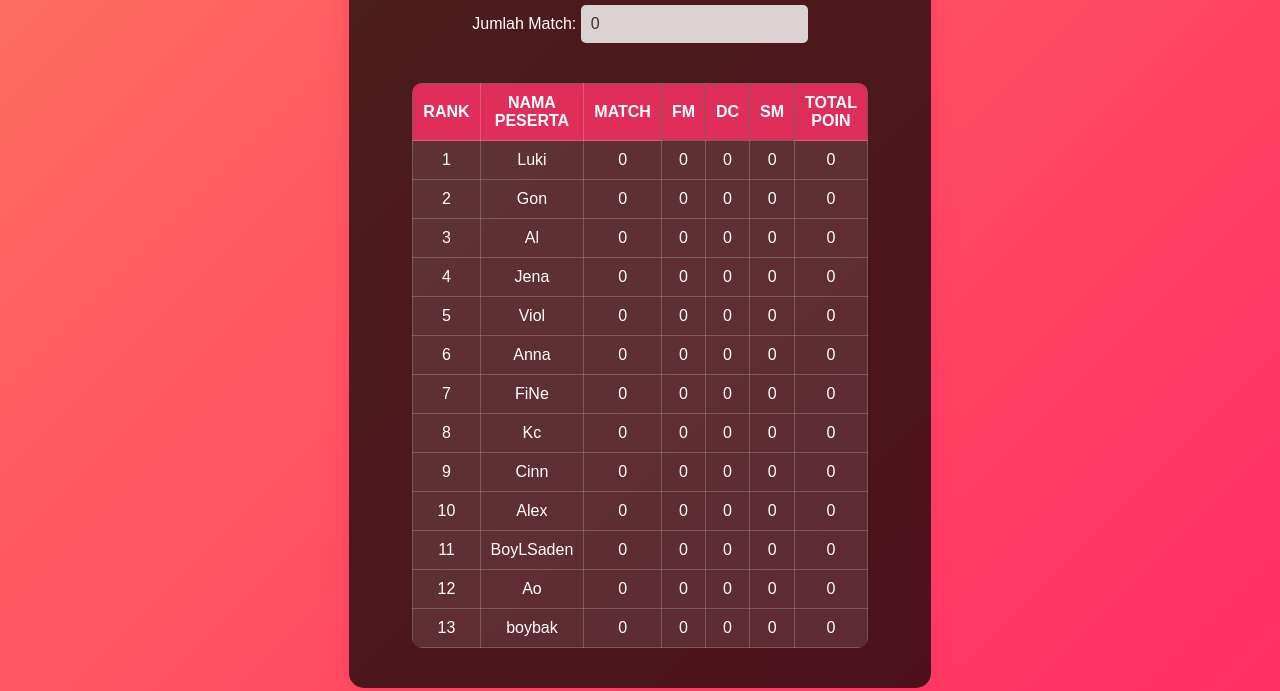
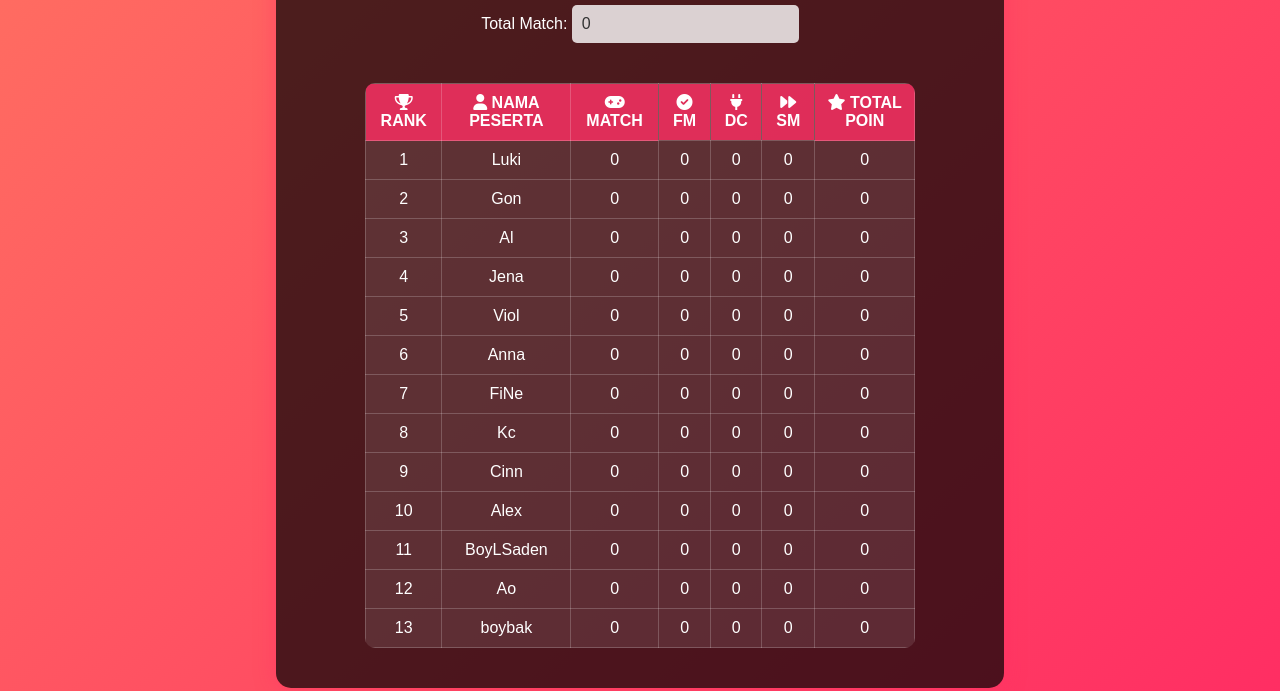
Before and after one commit to SayaKurma/Poin-Keaktifan, a plain HTML site: page index.html in a window 1280 px wide. Shown: the part 109-800 px from the top of the page. Drawn offline with Linux system fonts and the light colour scheme.

Commit message:
rapikan index.html

```diff
--- a/index.html
+++ b/index.html
@@ -3,25 +3,38 @@
 <head>
     <meta charset="UTF-8">
     <meta name="viewport" content="width=device-width, initial-scale=1.0">
-    <title>Klasemen Berapi-api</title>
+    <title>Peserta Teraktif</title>
     <link rel="stylesheet" href="styles.css">
+    <link rel="stylesheet" href="https://cdnjs.cloudflare.com/ajax/libs/font-awesome/6.0.0/css/all.min.css">
 </head>
 <body>
+    <div class="fire-container">
+        <div class="flames">
+            <div class="flame"></div>
+            <div class="flame"></div>
+            <div class="flame"></div>
+            <div class="flame"></div>
+            <div class="flame"></div>
+        </div>
         <div class="container">
-        <h1>Klasemen Berapi-api</h1>
-        <label for="match-input">Jumlah Match:</label>
-        <input type="number" id="match-input" value="0" class="match-input">
+            <h1><i class="fas fa-fire"></i> Leaderboard Peserta Teraktif <i class="fas fa-fire"></i></h1>
 
+            <div class="input-container">
+                <label for="match-input">Total Match:</label>
+                <input type="number" id="match-input" min="0" value="0" class="match-input">
+            </div>
+
+            <div class="table-container">
                 <table>
                     <thead>
                         <tr>
-                    <th>Rank</th>
-                    <th>Nama Peserta</th>
-                    <th>Match</th>
-                    <th class="info" data-info="Full Match: Pertandingan yang dimainkan penuh">FM</th>
-                    <th class="info" data-info="Disconnect: Pertandingan yang terputus">DC</th>
-                    <th class="info" data-info="Skip Match: Pertandingan yang dilewati">SM</th>
-                    <th>Total Poin</th>
+                            <th><i class="fas fa-trophy"></i> Rank</th>
+                            <th><i class="fas fa-user"></i> Nama Peserta</th>
+                            <th><i class="fas fa-gamepad"></i> Match</th>
+                            <th class="info" data-info="Full Match: Pertandingan yang dimainkan penuh"><i class="fas fa-check-circle"></i> FM</th>
+                            <th class="info" data-info="Disconnect: Pertandingan yang terputus"><i class="fas fa-plug"></i> DC</th>
+                            <th class="info" data-info="Skip Match: Pertandingan yang dilewati"><i class="fas fa-forward"></i> SM</th>
+                            <th><i class="fas fa-star"></i> Total Poin</th>
                         </tr>
                     </thead>
                     <tbody id="table-body">
@@ -67,7 +80,8 @@
                     </tbody>
                 </table>
             </div>
-
+        </div>
+    </div>
     <script src="script.js"></script>
 </body>
 </html>
```
Lines whose indentation alone changed are shown as unchanged.
